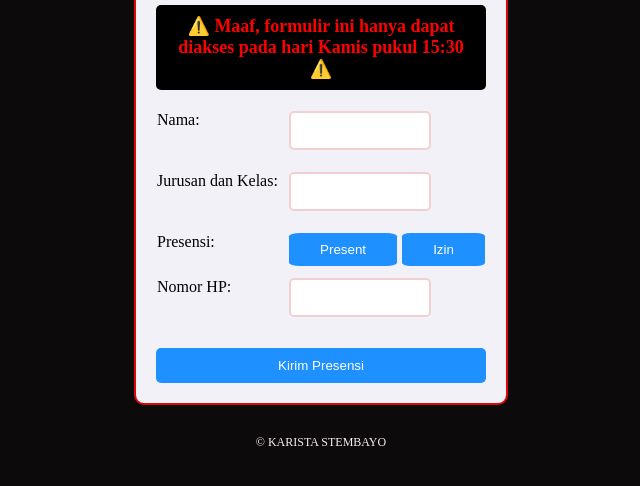
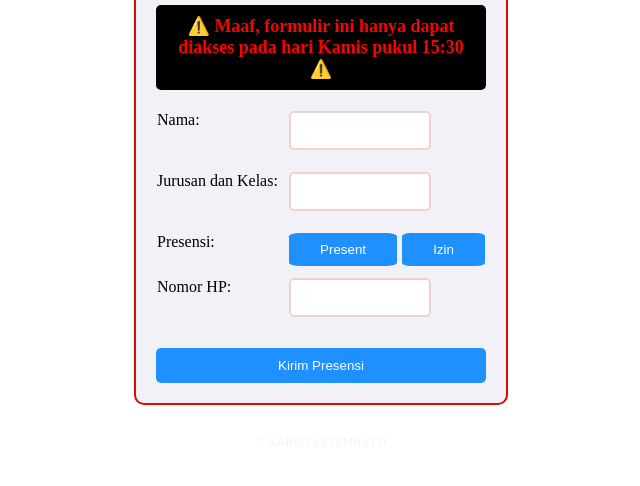
Before and after one commit to ZhenDevs/presensi-karista, a plain HTML site: page presensi/index.html in a window 1280 px wide. Shown: the part 314-800 px from the top of the page, without its empty margins (319-959 px from the left). Drawn offline with Linux system fonts and the light colour scheme.

Commit message:
update presensi/index.html

```diff
--- a/presensi/index.html
+++ b/presensi/index.html
@@ -5,9 +5,6 @@
   <title>PRESENSI KARISTA</title>
   <meta name="viewport" content="width=device-width, initial-scale=1.0">
   <style>
-    body {
-      background-color: #0c0a0a;
-    }
     #form-container {
       width: 330px;
       margin: 0 auto;
```
